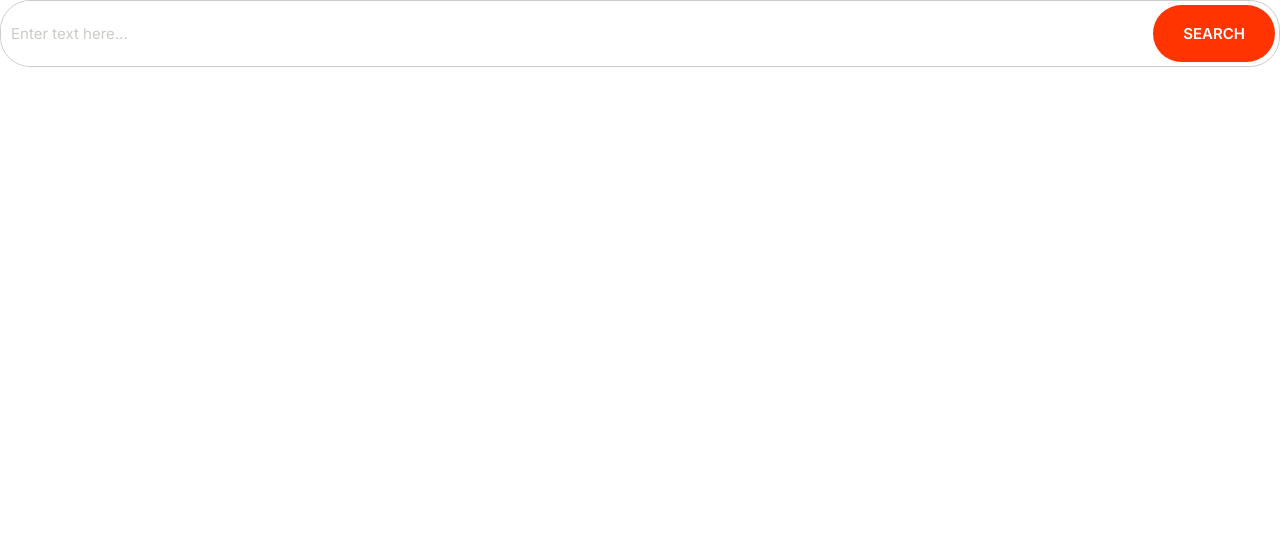
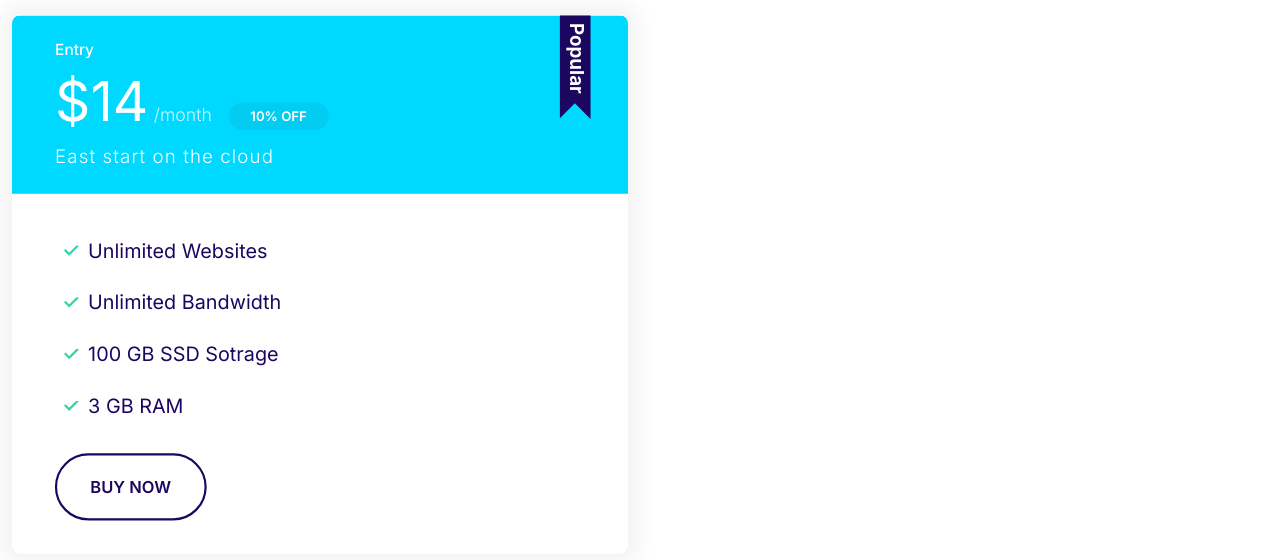
Before and after one commit to iamshubham189/Moshify, a plain HTML site: page Index.html in a window 1280 px wide. Drawn offline with nearby package versions, Linux system fonts and the light colour scheme.

Commit message:
plan component

```diff
--- a/Index.html
+++ b/Index.html
@@ -15,9 +15,27 @@
     <title>Document</title>
   </head>
   <body>
-    <div class="input-group">
-      <input type="text" class="input" placeholder="Enter text here..." />
-      <button class="btn btn--accent">Search</button>
+    <div style="width: 50%; padding: 4rem">
+      <div class="plan plan--popular">
+        <div class="card card--secondary">
+          <header class="card__header">
+            <h3 class="plan__name">Entry</h3>
+            <span class="plan__price">$14</span>
+            <span class="plan__billing-cycle">/month</span>
+            <span class="badge badge--secondary badge--small">10% OFF</span>
+            <span class="plan__description">East start on the cloud</span>
+          </header>
+          <div class="card__body">
+            <ul class="list list--tick">
+              <li class="list__item">Unlimited Websites</li>
+              <li class="list__item">Unlimited Bandwidth</li>
+              <li class="list__item">100 GB SSD Sotrage</li>
+              <li class="list__item">3 GB RAM</li>
+            </ul>
+            <button class="btn btn--outline btn--block">Buy Now</button>
+          </div>
+        </div>
+      </div>
     </div>
   </body>
 </html>
--- a/css/style.css
+++ b/css/style.css
@@ -268,3 +268,108 @@ a {
     font-size: 1.5rem;
   }
 }
+
+/* Cards */
+
+.card {
+  border-radius: 7px;
+  box-shadow: 0 0 20px 10px #f3f3f3;
+  overflow: hidden;
+}
+
+.card__header,
+.card__body {
+  padding: 2rem 7%;
+}
+
+.card--primary .card__header {
+  background: var(--color-primary);
+  color: #fff;
+}
+
+.card--secondary .card__header {
+  background: var(--color-secondary);
+  color: #fff;
+}
+
+.card--primary .badge--primary {
+  background: #126de4;
+}
+
+.card--secondary .badge--secondary {
+  background: #02cdf1;
+}
+
+/* Plans */
+
+.plan {
+  transition: transform 0.2s ease-out;
+}
+
+.plan__name {
+  color: #fff;
+  margin: 0;
+  font-weight: 500;
+  font-size: 2.4rem;
+}
+
+.plan__price {
+  font-size: 5rem;
+}
+
+.plan__billing-cycle {
+  font-size: 2rem;
+  font-weight: 300;
+  opacity: 0.8;
+  margin-right: 1rem;
+}
+
+.plan__description {
+  font-size: 2rem;
+  font-weight: 300;
+  letter-spacing: 1px;
+  display: block;
+}
+
+.plan .list__item {
+  margin-bottom: 2rem;
+}
+
+.plan--popular .card__header {
+  position: relative;
+}
+
+.plan--popular .card__header::before {
+  content: url(../images/popular.svg);
+  width: 40px;
+  display: inline-block;
+  position: absolute;
+  top: -6px;
+  right: 5%;
+}
+
+.plan:hover {
+  transform: scale(1.05);
+}
+
+.plan--popular:hover {
+  transform: scale(1.15);
+}
+
+@media screen and (min-width: 1024px) {
+  .plan--popular {
+    transform: scale(1.1);
+  }
+  .plan__name {
+    font-size: 1.4rem;
+  }
+  .plan__price {
+    font-size: 5rem;
+  }
+  .plan__billing-cycle {
+    font-size: 1.6rem;
+  }
+  .plan__description {
+    font-size: 1.7rem;
+  }
+}
```
Also changed, not shown: Component/Cards.html (added, +8 -0 lines), Component/Plans.html (added, +20 -0 lines).
